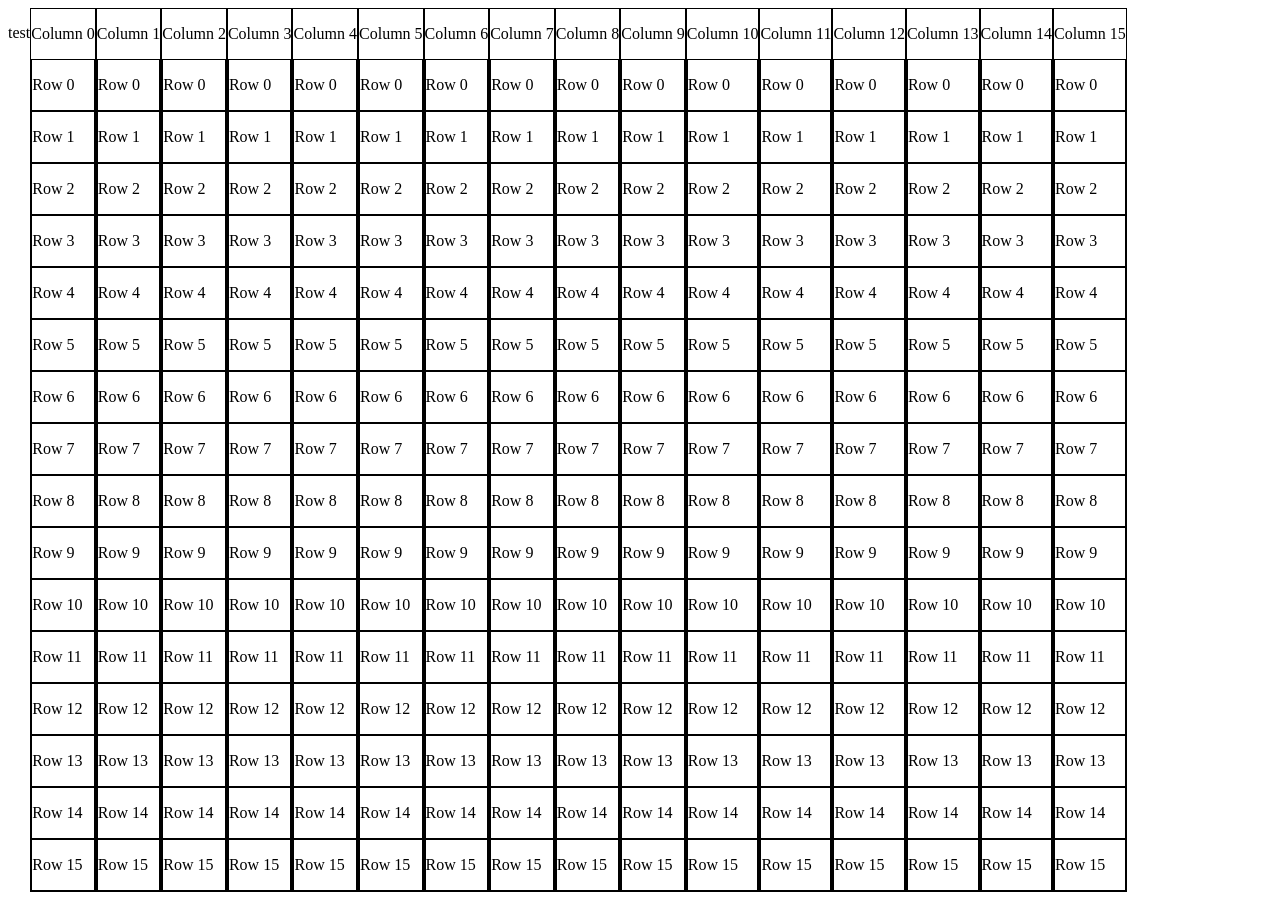
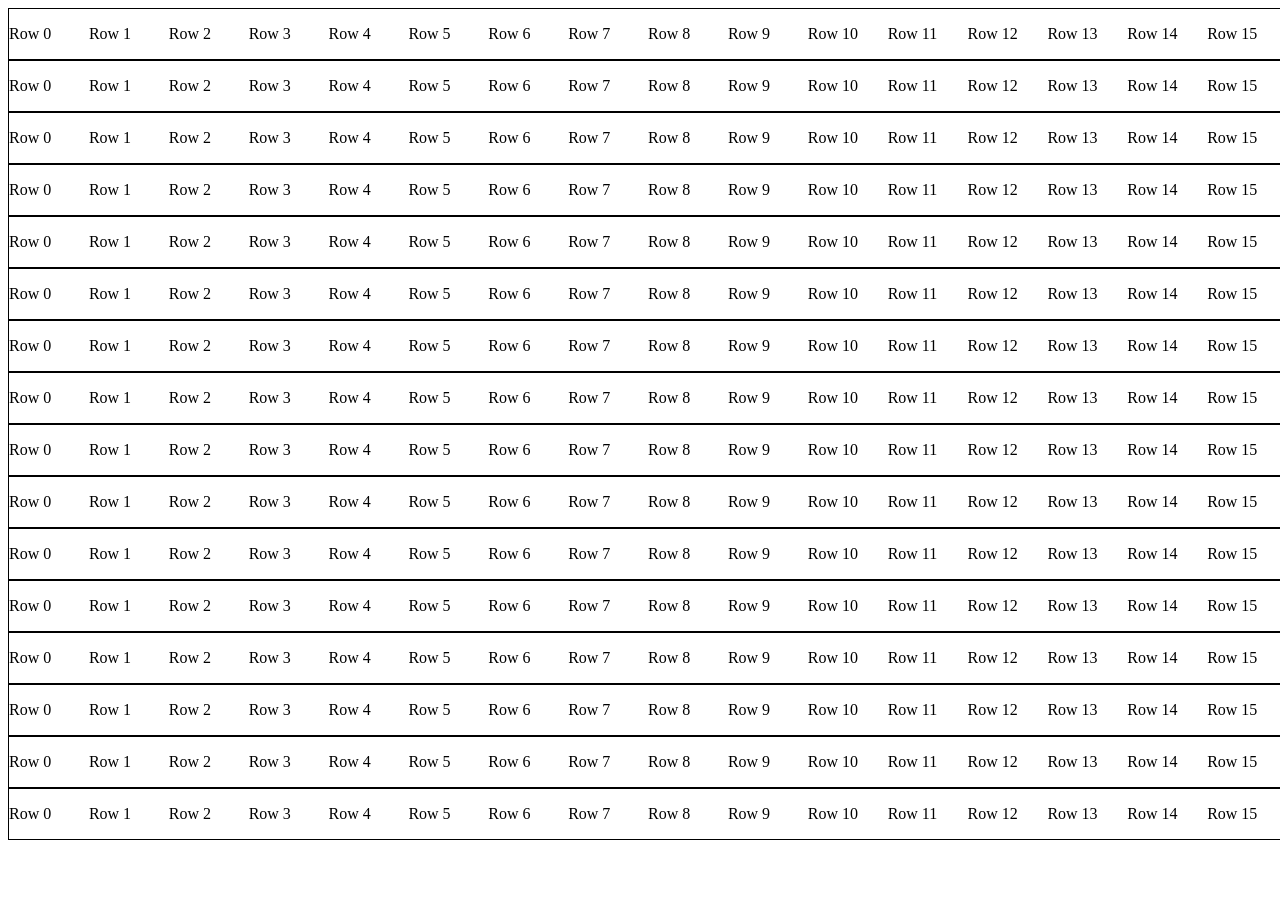
Before and after one commit to ScrandyPK/etch-a-sketch, a plain HTML site: page index.html in a window 1280 px wide. After the commit the page ends 840 px from the top, so only its background shows below. Drawn offline with Linux system fonts and the light colour scheme.

Commit message:
Updated and tried new Flex Ideas

```diff
--- a/index.html
+++ b/index.html
@@ -8,7 +8,7 @@
     <title>Document</title>
 </head>
 <body>
-    <div class="container"><p>test</p></div>
+    <div class="container"></div>
     <script src="script.js"></script>
 </body>
 
--- a/script.js
+++ b/script.js
@@ -1,28 +1,21 @@
 
 const container = document.querySelector('.container');
-container.style.display = 'flex';
 
 createGrid();
 
 function createGrid(columns= 16){
     for(let i = 0; i < columns; i++){
     const column = document.createElement('div');
-    column.classList.add('column');
-    column.setAttribute('id', 'column');
-    column.setAttribute('flex', '1');
-    column.style.border = '1px solid black';
+    column.classList.add("column");
     container.appendChild(column);
     const p = document.createElement('p');
 
-    p.textContent = `Column ${i}`;
-    column.appendChild(p);
+    // p.textContent = `Column ${i}`;
+    // column.appendChild(p);
 
         for(let j = 0; j < columns; j++){
             const row = document.createElement('div');
-            row.classList.add('row');
-            row.setAttribute('id', 'row');
-            row.setAttribute('flex', '1');
-            row.style.border = '1px solid black';
+            row.classList.add("row");
             column.appendChild(row);
             const p = document.createElement('p');
             p.textContent = `Row ${j}`;
--- a/styles.css
+++ b/styles.css
@@ -1,15 +1,37 @@
-container {
-    display: flex;
+html, body {
     height: 100%;
+    width: 100%;
 }
 
-container div {
-    flex: 1;
-    border: .5px dashed black;
-    flex-basis: 100%;
+.container {
+    /* height: 100%; */
+    width: 100%;
+    /* min-width: 100%; */
+    min-height: 50%;
+    height: 50%;
+    margin: 0%;
+    padding: 0%;
 }
 
-container div:hover {
+.column {
+    margin: 0%;
+    padding: 0%;
+    border: 1px solid black;
+    display: flex;
+}
+.row{
+    margin: 0%;
+    padding: 0%;
+    display: flex;
+    flex: 1;
+}
+
+.column div :hover {
+    background-color: blue;
+    color: white;
+}
+
+.row :hover {
     background-color: blue;
     color: white;
 }
```
